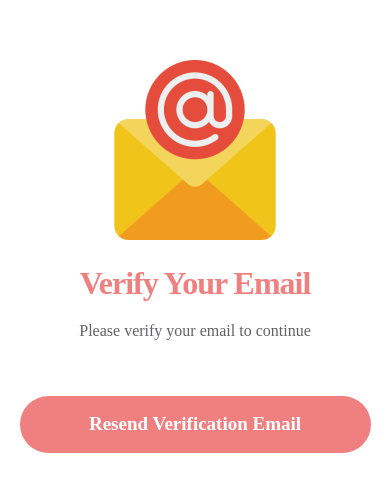
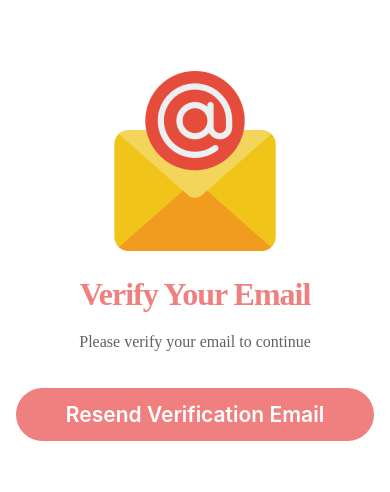
Before and after one commit to Jkverma1/sure-space-expo, a React Native app: screen /VerifyEmail in a window 390 px wide. Shown: the part 166-658 px from the top of the page. Built offline with nearby package versions, Linux system fonts and the light colour scheme.

Commit message:
seperate button component

```diff
--- /dev/null
+++ b/src/features/auth/components/SocialButton.tsx
@@ -0,0 +1,24 @@
+import { Image, StyleSheet, TouchableOpacity } from "react-native";
+import { SocialButtonProps } from "../types/auth.types";
+import theme from "@/src/theme";
+
+export const SocialButton: React.FC<SocialButtonProps> = ({ icon, onPress }) => (
+  <TouchableOpacity style={styles.socialButton} onPress={onPress}>
+    <Image source={icon} style={styles.socialIcon} />
+  </TouchableOpacity>
+);
+
+const styles = StyleSheet.create({
+  socialButton: {
+    width: 56,
+    height: 56,
+    borderRadius: 28,
+    backgroundColor: theme.colors.socialButtonBackground,
+    justifyContent: 'center',
+    alignItems: 'center',
+  },
+  socialIcon: {
+    width: 56,
+    height: 56,
+  },
+});
--- a/src/features/auth/components/SubmitButton.tsx
+++ b/src/features/auth/components/SubmitButton.tsx
@@ -0,0 +1,51 @@
+// components/SubmitButton.tsx
+import theme from '@/src/theme';
+import React from 'react';
+import { TouchableOpacity, Text, ActivityIndicator, StyleSheet, ViewStyle } from 'react-native';
+
+interface Props {
+  title: string;
+  onPress: () => void;
+  isLoading: boolean;
+  disabled?: boolean;
+  style?: ViewStyle;
+}
+
+export default function SubmitButton({
+  title,
+  onPress,
+  isLoading,
+  disabled = false,
+  style,
+}: Props) {
+  return (
+    <TouchableOpacity
+      style={[styles.button, disabled && { opacity: 0.6 }, style]}
+      onPress={onPress}
+      disabled={disabled || isLoading}
+    >
+      {isLoading ? (
+        <ActivityIndicator size="small" color="#FFFFFF" />
+      ) : (
+        <Text style={styles.text}>{title}</Text>
+      )}
+    </TouchableOpacity>
+  );
+}
+
+const styles = StyleSheet.create({
+  button: {
+    backgroundColor: theme.colors.primary,
+    width: '100%',
+    height: 53,
+    justifyContent: 'center',
+    borderRadius: 40,
+    alignItems: 'center',
+    marginTop: 32,
+  },
+  text: {
+    color: theme.colors.white,
+    fontSize: 21,
+    fontWeight: '600',
+  },
+});
--- a/src/features/auth/screens/ForgotPasswordScreen.tsx
+++ b/src/features/auth/screens/ForgotPasswordScreen.tsx
@@ -18,6 +18,7 @@ import theme from '@/src/theme';
 import { validateEmail } from '@/src/utils/form';
 import { NativeStackNavigationProp } from '@react-navigation/native-stack';
 import { AuthStackParamList } from '@/src/navigation/types';
+import SubmitButton from '../components/SubmitButton';
 
 const screenWidth = Dimensions.get('window').width;
 
@@ -91,18 +92,12 @@ export default function ForgotPasswordScreen() {
         {!isLoading && errorMessage && (
           <Text style={styles.errorText}>{errorMessage}</Text>
         )}
+        <SubmitButton
+          title="Send Reset Email"
+          onPress={handlePasswordReset}
+          isLoading={isLoading}
+        />
       </View>
-      <TouchableOpacity
-        style={styles.button}
-        onPress={handlePasswordReset}
-        disabled={isLoading}
-      >
-        {isLoading ? (
-          <ActivityIndicator size="small" color="#FFFFFF" />
-        ) : (
-          <Text style={styles.buttonText}>Send Reset Email</Text>
-        )}
-      </TouchableOpacity>
 
       <View style={styles.footer}>
         <Text style={styles.footerText}>Don’t have an account? </Text>
--- a/src/features/auth/screens/LoginScreen.tsx
+++ b/src/features/auth/screens/LoginScreen.tsx
@@ -15,13 +15,14 @@ import { useDispatch } from 'react-redux';
 
 import { eye_show, eye_off, google_ico, facebook_icon } from '@/src/constants';
 import { useNavigation } from '@react-navigation/native';
-import { SocialButtonProps } from '../types/auth.types';
 import { AuthStackParamList } from '@/src/navigation/types';
 import { NativeStackNavigationProp } from '@react-navigation/native-stack';
 import theme from '@/src/theme';
-import { validateEmail, validatePassword } from '@/src/utils/form';
+import { validateEmail } from '@/src/utils/form';
 import { login } from '@/src/redux/slices/userSlice';
 import { AppDispatch } from '@/src/redux/store';
+import { SocialButton } from '../components/SocialButton';
+import SubmitButton from '../components/SubmitButton';
 
 type LoginScreenNavigationProp = NativeStackNavigationProp<AuthStackParamList, 'Login'>;
 
@@ -106,16 +107,11 @@ export default function LoginScreen() {
           </View>
 
           {/* Login Button */}
-          <TouchableOpacity
-            style={styles.signInButton}
+          <SubmitButton
+            title="Sign In"
             onPress={handleLogin}
-            disabled={isLoading}>
-            {isLoading ? (
-              <ActivityIndicator size="small" color={theme.colors.white} />
-            ) : (
-              <Text style={styles.b3_text}>Sign In</Text>
-            )}
-          </TouchableOpacity>
+            isLoading={isLoading}
+          />
 
           {/* Social Login */}
           <View style={styles.socialLoginContainer}>
@@ -143,12 +139,6 @@ export default function LoginScreen() {
     </SafeAreaView>
   );
 }
-
-const SocialButton: React.FC<SocialButtonProps> = ({ icon, onPress }) => (
-  <TouchableOpacity style={styles.socialButton} onPress={onPress}>
-    <Image source={icon} style={styles.socialIcon} />
-  </TouchableOpacity>
-);
 
 const styles = StyleSheet.create({
   safeArea: {
@@ -232,20 +222,6 @@ const styles = StyleSheet.create({
     fontSize: 14,
     marginTop: 5,
   },
-  signInButton: {
-    backgroundColor: theme.colors.primary,
-    width: '100%',
-    height: 53,
-    justifyContent: 'center',
-    borderRadius: 40,
-    alignItems: 'center',
-    marginTop: 32,
-  },
-  b3_text: {
-    color: theme.colors.white,
-    fontSize: 21,
-    fontWeight: '600',
-  },
   socialLoginContainer: {
     alignItems: 'center',
     marginVertical: 32,
@@ -270,18 +246,6 @@ const styles = StyleSheet.create({
     flexDirection: 'row',
     gap: 13,
   },
-  socialButton: {
-    width: 56,
-    height: 56,
-    borderRadius: 28,
-    backgroundColor: theme.colors.socialButtonBackground,
-    justifyContent: 'center',
-    alignItems: 'center',
-  },
-  socialIcon: {
-    width: 56,
-    height: 56,
-  },
   signUpContainer: {
     flexDirection: 'row',
     marginTop: 20,
--- a/src/features/auth/screens/SignupScreen.tsx
+++ b/src/features/auth/screens/SignupScreen.tsx
@@ -22,6 +22,7 @@ import { AppDispatch } from '@/src/redux/store';
 import theme from '@/src/theme';
 import { eye_off, eye_show, facebook_icon, google_ico } from '@/src/constants';
 import { SocialButtonProps } from '../types/auth.types';
+import SubmitButton from '../components/SubmitButton';
 
 type SignupScreenNavigationProp = NativeStackNavigationProp<AuthStackParamList, 'SignUp'>;
 
@@ -111,16 +112,11 @@ export default function SignupScreen() {
             </View>
           </View>
 
-          <TouchableOpacity
-            style={styles.signInButton}
+          <SubmitButton
+            title="Sign Up"
             onPress={handleSignup}
-            disabled={isLoading}>
-            {isLoading ? (
-              <ActivityIndicator size="small" color={theme.colors.white} />
-            ) : (
-              <Text style={styles.b3_text}>Sign Up</Text>
-            )}
-          </TouchableOpacity>
+            isLoading={isLoading}
+          />
 
           <View style={styles.socialLoginContainer}>
             <View style={styles.divider}>
--- a/src/features/auth/screens/VerifyEmailScreen.tsx
+++ b/src/features/auth/screens/VerifyEmailScreen.tsx
@@ -19,6 +19,7 @@ import { RootState } from '@/src/redux/store';
 import theme from '@/src/theme';
 import { NativeStackNavigationProp } from '@react-navigation/native-stack';
 import { AuthStackParamList } from '@/src/navigation/types';
+import SubmitButton from '../components/SubmitButton';
 
 const screenWidth = Dimensions.get('window').width;
 const screenHeight = Dimensions.get('window').height;
@@ -72,18 +73,13 @@ export default function VerifyEmailScreen() {
         <Text style={styles.text}>Please verify your email to continue</Text>
         <Text style={styles.b1_text}>{userEmail}</Text>
 
-        <TouchableOpacity
-          style={styles.button}
-          onPress={handleResend}
-          disabled={isLoading}
-        >
-          {isLoading ? (
-            <ActivityIndicator size="small" color="#FFFFFF" />
-          ) : (
-            <Text style={styles.b3_text}>Resend Verification Email</Text>
-          )}
-        </TouchableOpacity>
-
+        <View style={styles.button}>
+          <SubmitButton
+            title="Resend Verification Email"
+            onPress={handleResend}
+            isLoading={isLoading}
+          />
+        </View>
         {errorMsg ? <Text style={styles.errorText}>{errorMsg}</Text> : null}
       </View>
     </TouchableWithoutFeedback>
@@ -119,19 +115,8 @@ const styles = StyleSheet.create({
     fontFamily: 'OpenSans-Bold',
   },
   button: {
-    justifyContent: 'center',
-    alignItems: 'center',
-    width: (screenWidth * 9) / 10,
-    height: 57,
-    marginTop: 51,
-    borderRadius: 45,
-    backgroundColor: theme.colors.primary,
-  },
-  b3_text: {
-    color: theme.colors.white,
-    fontSize: 19,
-    fontFamily: 'OpenSans-Bold',
-    fontWeight: '600',
+    paddingHorizontal: 16,
+    width: "100%",
   },
   errorText: {
     marginTop: 20,
```
Also changed, not shown: src/features/auth/components/AuthInput.tsx (deleted).
